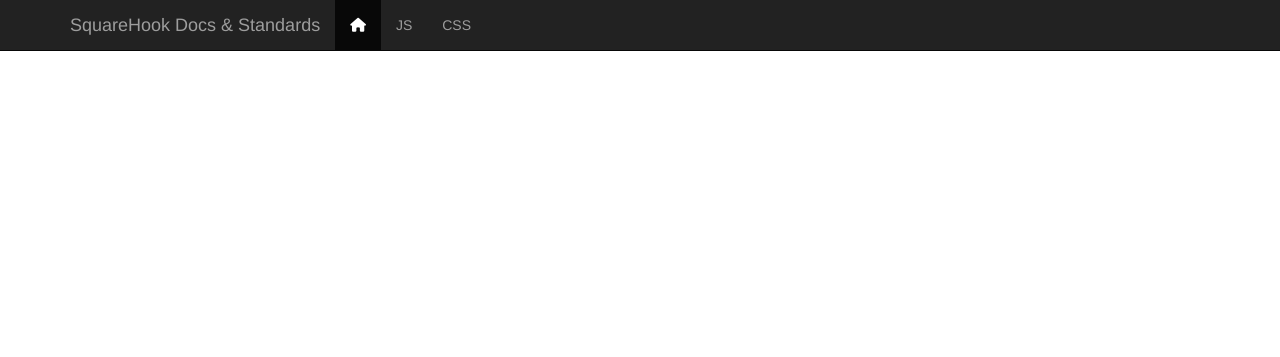
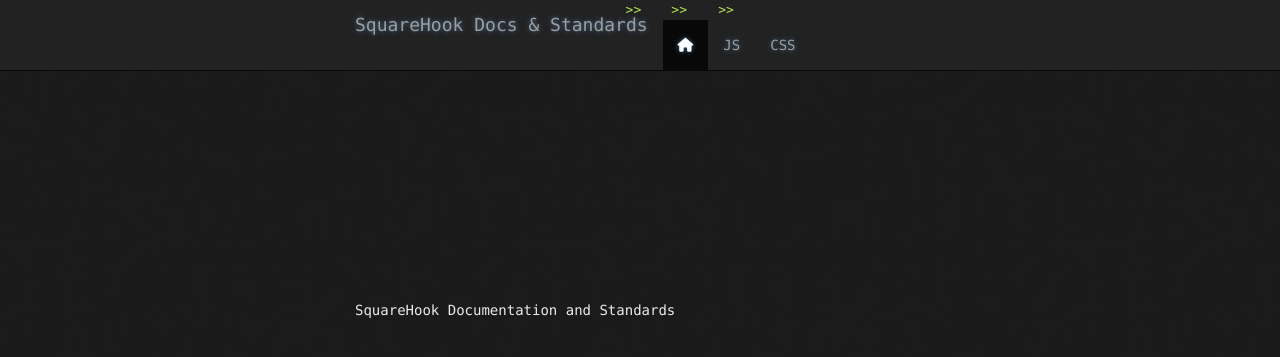
Before and after one commit to SquareHook/SquareHook.github.io, a Jekyll site: the page built from index.html, in a window 1280 px wide. Shown: the top 357 px of the page. Built offline with Jekyll 4.4.1, drawn with Linux system fonts in a browser that asks for light colours; nearby versions of some CDN libraries.

Commit message:
Update default.html

```diff
--- a/_layouts/default.html
+++ b/_layouts/default.html
@@ -12,7 +12,7 @@
     <title>{{ page.title }}</title>
 <link href="https://maxcdn.bootstrapcdn.com/bootstrap/3.3.6/css/bootstrap.min.css" rel="stylesheet" integrity="sha384-1q8mTJOASx8j1Au+a5WDVnPi2lkFfwwEAa8hDDdjZlpLegxhjVME1fgjWPGmkzs7" crossorigin="anonymous">
 
-<link refl="stylesheet" href="/stylesheets/stylesheet.css">
+<link rel="stylesheet" href="/stylesheets/stylesheet.css">
 <script src="https://use.fontawesome.com/fc8b24c4b3.js"></script>
   </head>
 
```
